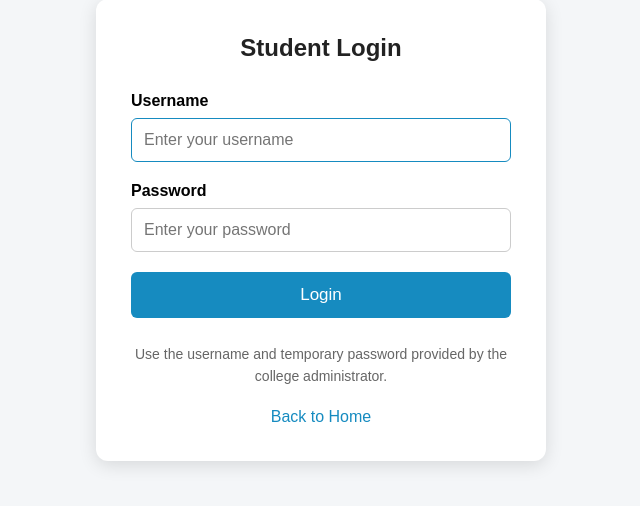
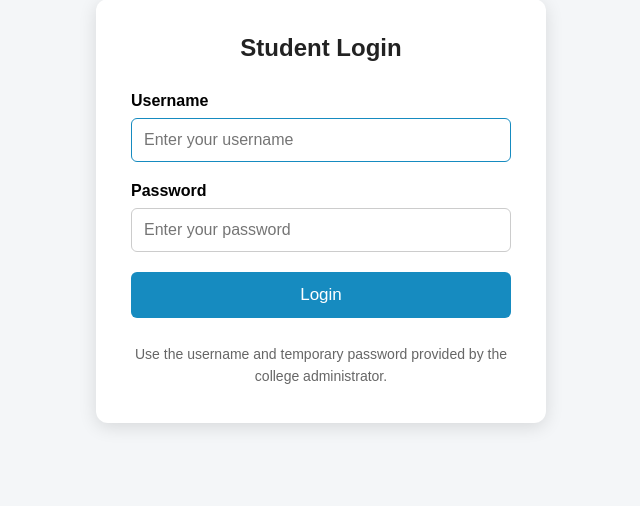
Before and after one commit to preetham16112006-web/college-erp, a Django app: page /login/ in a window 1280 px wide. Shown: the part 191-697 px from the top of the page, without its empty margins (319-959 px from the left). Run offline with Django 5.2, Linux system fonts and the light colour scheme.

```diff
--- a/erp/templates/student_login.html
+++ b/erp/templates/student_login.html
@@ -204,12 +204,7 @@
                 provided by the college administrator.
             </div>
 
-            <a
-                href="{% url 'home' %}"
-                class="home-link"
-            >
-                Back to Home
-            </a>
+
 
         </div>
 
```
